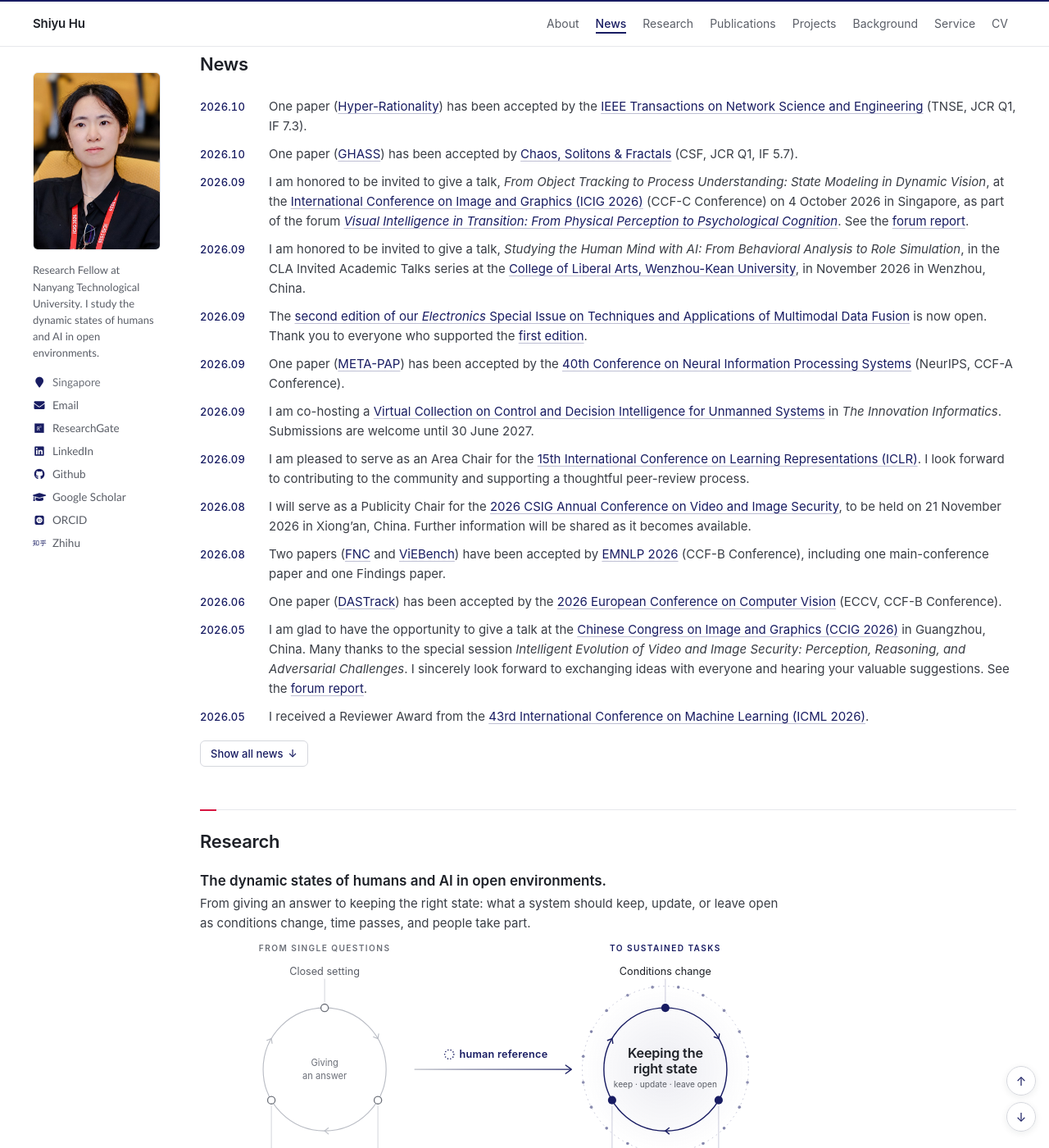
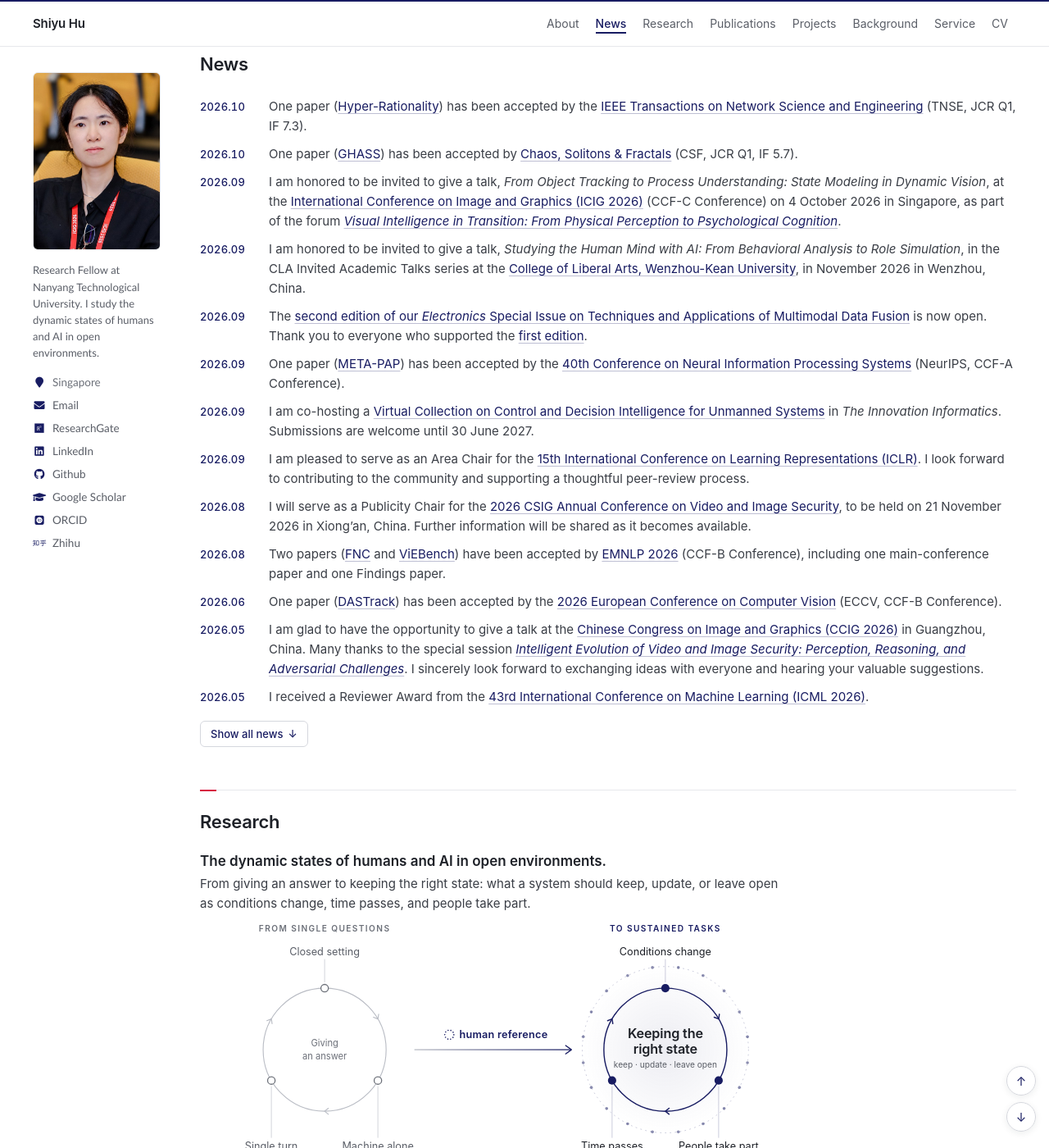
Before and after one commit to huuuuusy/huuuuusy.github.io, a Jekyll site: the page built from _pages/about.md, in a window 1280 px wide and 1400 px high, scrolled down 538 px. Shown: the whole window at 82% size. Built offline with Jekyll 4.4.1, drawn with Linux system fonts in a browser that asks for light colours; some web fonts are replaced; some of the changed text lies outside the part shown.

Commit message:
Link the ICIG and CCIG forum names to their reports
The forum names in the talk entries and News items now open the
CSIG-TCVIS forum reports, replacing the separate report links.

Co-Authored-By: Claude Opus 5.5 <noreply@anthropic.com>

```diff
--- a/_includes/home/content/activity.md
+++ b/_includes/home/content/activity.md
@@ -58,16 +58,14 @@
 - **Date & Location:** November, 2026, Wenzhou, China<br>
 
 **[14th International Conference on Image and Graphics (ICIG 2026)](https://icig.csig.org.cn/2026/index.html)** (CCF-C Conference)
-- **Forum:** [Visual Intelligence in Transition: From Physical Perception to Psychological Cognition](https://icig.csig.org.cn/2026/14104/list.html)
+- **Forum:** [Visual Intelligence in Transition: From Physical Perception to Psychological Cognition](https://mp.weixin.qq.com/s/A4x_gxXGLLJTHXG1RIE9HQ)
 - **Title:** From Object Tracking to Process Understanding: State Modeling in Dynamic Vision
 - **Date & Location:** 4th October, 2026, Nanyang Technological University, Singapore<br>
-[Forum Report](https://mp.weixin.qq.com/s/A4x_gxXGLLJTHXG1RIE9HQ)
 
 **[Chinese Congress on Image and Graphics (CCIG 2026)](https://ccig.csig.org.cn/2026/)**
-- **Forum:** Intelligent Evolution of Video and Image Security: Perception, Reasoning, and Adversarial Challenges
+- **Forum:** [Intelligent Evolution of Video and Image Security: Perception, Reasoning, and Adversarial Challenges](https://mp.weixin.qq.com/s/HlhbVIXIuAIwHpVa3Vyf1Q)
 - **Title:** Visual Understanding Reliability in Open Environments: from Robust Perception to Semantic Consistency
 - **Date & Location:** 29th May, 2026, Guangzhou, China<br>
-[Forum Report](https://mp.weixin.qq.com/s/HlhbVIXIuAIwHpVa3Vyf1Q)
 
 **[University of Chinese Academy of Sciences, 2025 Graduate Academic Forum (Artificial Intelligence Sub-forum)](https://mp.weixin.qq.com/s/Frgc8iEkhvYBO5XM7wGQsw)**
 - **Role:** Alumni speaker, research experience sharing
--- a/_includes/home/content/news.md
+++ b/_includes/home/content/news.md
@@ -4,7 +4,7 @@
 
 **2026.10** One paper ([GHASS](#GHASS)) has been accepted by [Chaos, Solitons & Fractals](https://www.sciencedirect.com/journal/chaos-solitons-and-fractals) (CSF, JCR Q1, IF 5.7).
 
-**2026.09** I am honored to be invited to give a talk, *From Object Tracking to Process Understanding: State Modeling in Dynamic Vision*, at the [International Conference on Image and Graphics (ICIG 2026)](https://icig.csig.org.cn/2026/index.html) (CCF-C Conference) on 4 October 2026 in Singapore, as part of the forum [*Visual Intelligence in Transition: From Physical Perception to Psychological Cognition*](https://icig.csig.org.cn/2026/14104/list.html). See the [forum report](https://mp.weixin.qq.com/s/A4x_gxXGLLJTHXG1RIE9HQ).
+**2026.09** I am honored to be invited to give a talk, *From Object Tracking to Process Understanding: State Modeling in Dynamic Vision*, at the [International Conference on Image and Graphics (ICIG 2026)](https://icig.csig.org.cn/2026/index.html) (CCF-C Conference) on 4 October 2026 in Singapore, as part of the forum [*Visual Intelligence in Transition: From Physical Perception to Psychological Cognition*](https://mp.weixin.qq.com/s/A4x_gxXGLLJTHXG1RIE9HQ).
 
 **2026.09** I am honored to be invited to give a talk, *Studying the Human Mind with AI: From Behavioral Analysis to Role Simulation*, in the CLA Invited Academic Talks series at the [College of Liberal Arts, Wenzhou-Kean University](https://cla.wku.edu.cn/en), in November 2026 in Wenzhou, China.
 
@@ -22,7 +22,7 @@
 
 **2026.06** One paper ([DASTrack](#DASTrack)) has been accepted by the [2026 European Conference on Computer Vision](https://eccv.ecva.net/Conferences/2026) (ECCV, CCF-B Conference).
 
-**2026.05** I am glad to have the opportunity to give a talk at the [Chinese Congress on Image and Graphics (CCIG 2026)](https://ccig.csig.org.cn/2026/) in Guangzhou, China. Many thanks to the special session *Intelligent Evolution of Video and Image Security: Perception, Reasoning, and Adversarial Challenges*. I sincerely look forward to exchanging ideas with everyone and hearing your valuable suggestions. See the [forum report](https://mp.weixin.qq.com/s/HlhbVIXIuAIwHpVa3Vyf1Q).
+**2026.05** I am glad to have the opportunity to give a talk at the [Chinese Congress on Image and Graphics (CCIG 2026)](https://ccig.csig.org.cn/2026/) in Guangzhou, China. Many thanks to the special session [*Intelligent Evolution of Video and Image Security: Perception, Reasoning, and Adversarial Challenges*](https://mp.weixin.qq.com/s/HlhbVIXIuAIwHpVa3Vyf1Q). I sincerely look forward to exchanging ideas with everyone and hearing your valuable suggestions.
 
 **2026.05** I received a Reviewer Award from the [43rd International Conference on Machine Learning (ICML 2026)](https://icml.cc/Conferences/2026).
 
```
Also changed, not shown: docs/plans/mature-cosmic-academic-homepage-redesign.md (+1 -1 lines).
